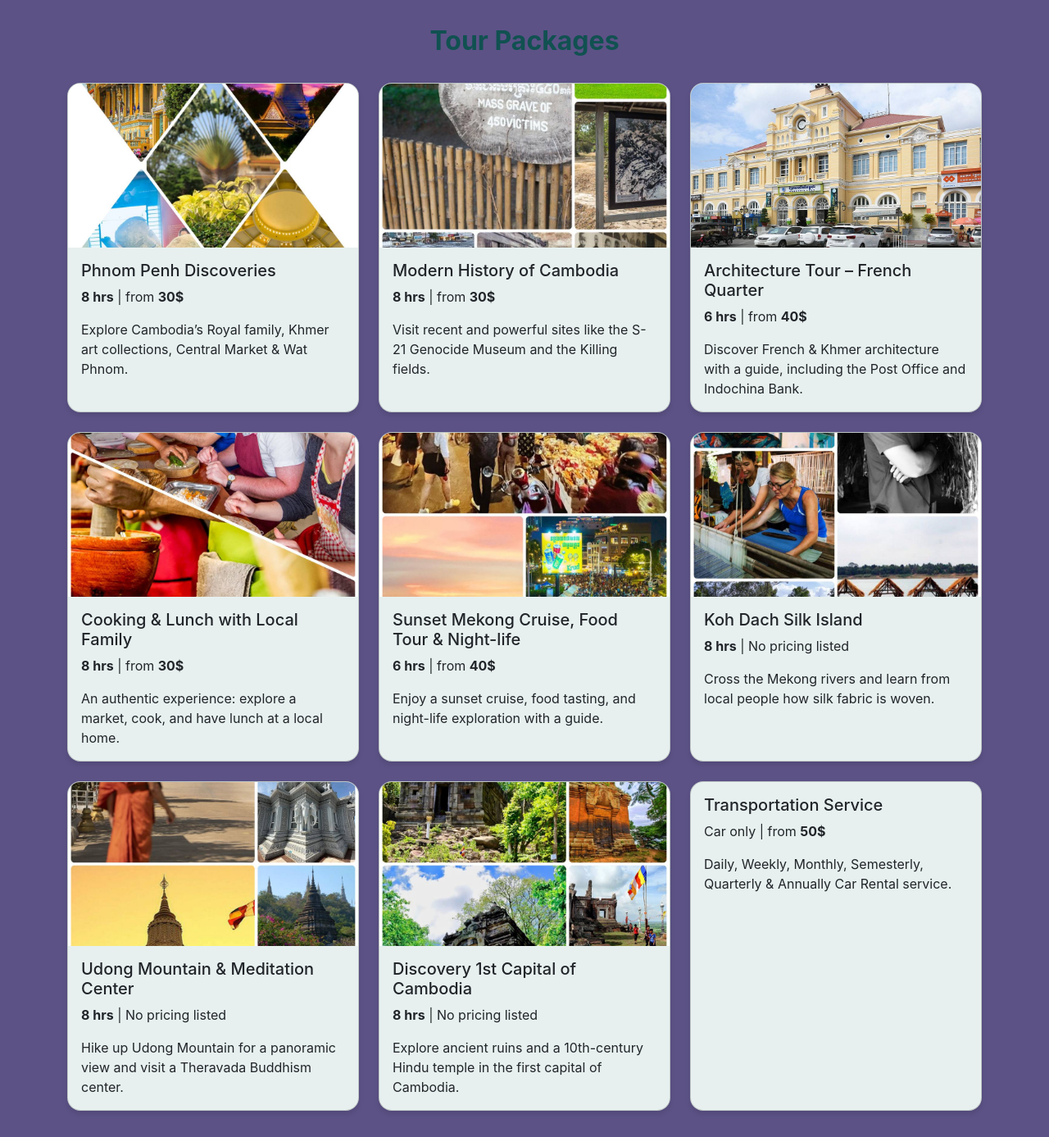
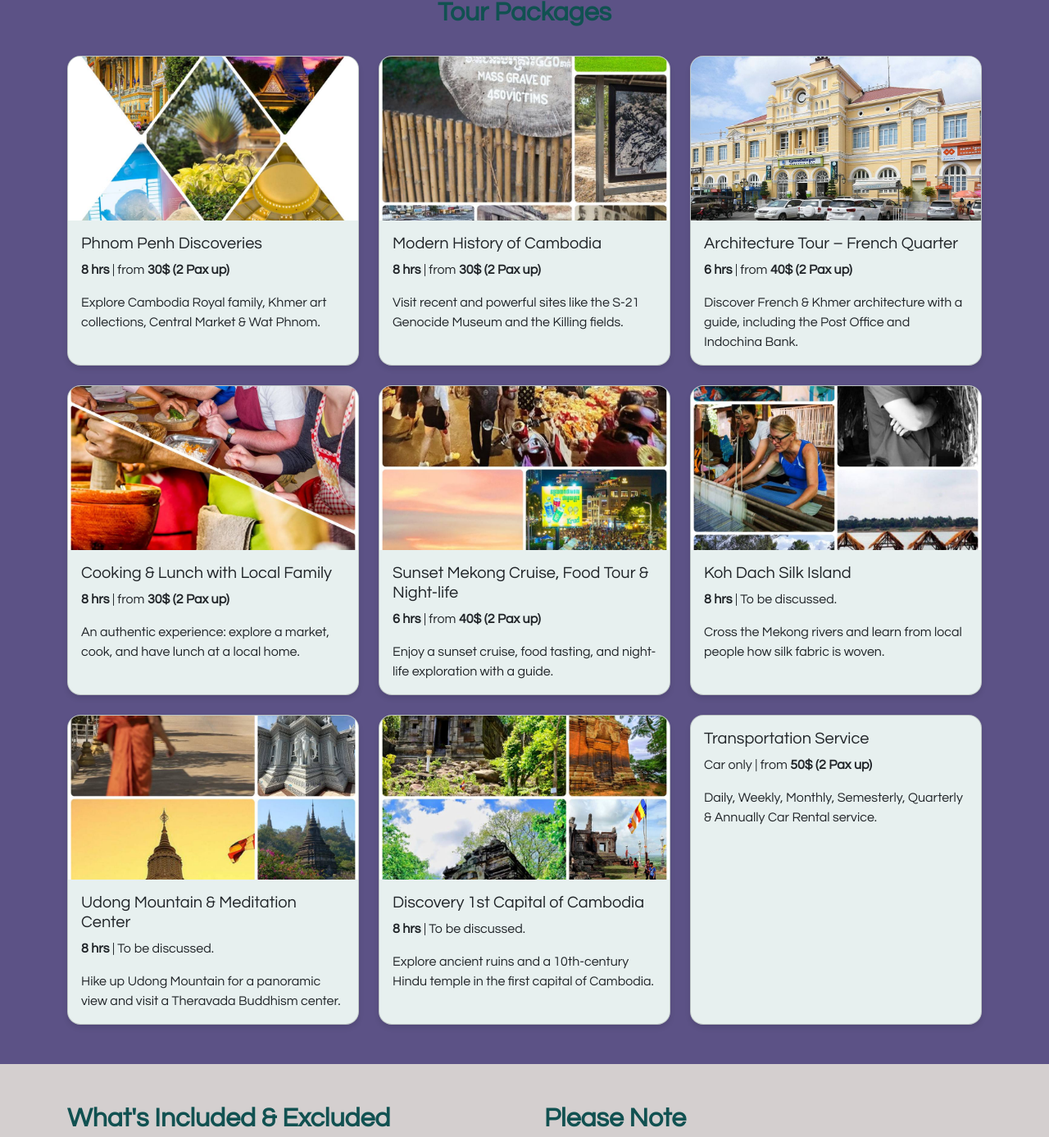
Before and after one commit to taingsiveminh/SmartTravel, a plain HTML site: page index.html in a window 1280 px wide. Shown: the part 1264-2651 px from the top of the page at 82% size. Drawn offline with nearby package versions, Linux system fonts and the light colour scheme.

Commit message:
Describe what you changed

```diff
--- a/index.html
+++ b/index.html
@@ -18,7 +18,8 @@
             --white: #e7f0ef;
         }
         body {
-            font-family: 'Inter', sans-serif;
+
+            font-family: Century Gothic;
             background-color: var(--light-bg);
         }
         .hero-section {
@@ -172,7 +173,7 @@
                     <p>Mr. TEA began his career as a teacher, sharing English and Mandarin with students in rural Cambodia. His love for learning naturally evolved into guiding, where he now holds dual licenses for Siem Reap and Phnom Penh. Every tour is infused with personal stories, historical depth, and a teacher’s touch—making each moment unforgettable.</p>
                 </div>
                 <div class="col-lg-6">
-                    <h3>🇰� A Witness to Cambodia’s Transformation</h3>
+                    <h3>A Witness to Cambodia Transformation</h3>
                     <p>Having lived through the Post Khmer Rouge era, the Vietnamese occupation, and Cambodia’s rebirth as a democratic kingdom, Mr. TEA offers rare insight into the country’s journey. His tours reflect the resilience of the Cambodian people and the beauty of a nation that has risen from its past.</p>
                 </div>
                 <div class="col-lg-6">
@@ -193,8 +194,8 @@
                         <img src="packed1.jpg" class="card-img-top" alt="Placeholder image for Phnom Penh Discoveries">
                         <div class="card-body">
                             <h5 class="card-title">Phnom Penh Discoveries</h5>
-                            <p class="card-text"><strong>8 hrs</strong> | from <strong>30$</strong></p>
-                            <p class="card-text">Explore Cambodia’s Royal family, Khmer art collections, Central Market & Wat Phnom.</p>
+                            <p class="card-text"><strong>8 hrs</strong> | from <strong>30$ (2 Pax up)</strong></p>
+                            <p class="card-text">Explore Cambodia Royal family, Khmer art collections, Central Market & Wat Phnom.</p>
                         </div>
                     </div>
                 </div>
@@ -204,7 +205,7 @@
                         <img src="packed2.jpg" class="card-img-top" alt="Modern History of Cambodia">
                         <div class="card-body">
                             <h5 class="card-title">Modern History of Cambodia</h5>
-                            <p class="card-text"><strong>8 hrs</strong> | from <strong>30$</strong></p>
+                            <p class="card-text"><strong>8 hrs</strong> | from <strong>30$ (2 Pax up)</strong></p>
                             <p class="card-text">Visit recent and powerful sites like the S-21 Genocide Museum and the Killing fields.</p>
                         </div>
                     </div>
@@ -215,7 +216,7 @@
                         <img src="packed3.jpg" class="card-img-top" alt="Architecture Tour – French Quarter">
                         <div class="card-body">
                             <h5 class="card-title">Architecture Tour – French Quarter</h5>
-                            <p class="card-text"><strong>6 hrs</strong> | from <strong>40$</strong></p>
+                            <p class="card-text"><strong>6 hrs</strong> | from <strong>40$ (2 Pax up)</strong></p>
                             <p class="card-text">Discover French & Khmer architecture with a guide, including the Post Office and Indochina Bank.</p>
                         </div>
                     </div>
@@ -226,7 +227,7 @@
                         <img src="packed4.jpg" class="card-img-top" alt="Cooking & Lunch with Local Family">
                         <div class="card-body">
                             <h5 class="card-title">Cooking & Lunch with Local Family</h5>
-                            <p class="card-text"><strong>8 hrs</strong> | from <strong>30$</strong></p>
+                            <p class="card-text"><strong>8 hrs</strong> | from <strong>30$ (2 Pax up)</strong></p>
                             <p class="card-text">An authentic experience: explore a market, cook, and have lunch at a local home.</p>
                         </div>
                     </div>
@@ -237,7 +238,7 @@
                         <img src="packed5.jpg" class="card-img-top" alt="Sunset Mekong Cruise, Food Tour & Night-life">
                         <div class="card-body">
                             <h5 class="card-title">Sunset Mekong Cruise, Food Tour & Night-life</h5>
-                            <p class="card-text"><strong>6 hrs</strong> | from <strong>40$</strong></p>
+                            <p class="card-text"><strong>6 hrs</strong> | from <strong>40$ (2 Pax up)</strong></p>
                             <p class="card-text">Enjoy a sunset cruise, food tasting, and night-life exploration with a guide.</p>
                             </div>
                     </div>
@@ -248,7 +249,7 @@
                         <img src="packed6.jpg" class="card-img-top" alt="Placeholder image for Koh Dach Silk Island">
                         <div class="card-body">
                             <h5 class="card-title">Koh Dach Silk Island</h5>
-                            <p class="card-text"><strong>8 hrs</strong> | No pricing listed</p>
+                            <p class="card-text"><strong>8 hrs</strong> | To be discussed.</p>
                             <p class="card-text">Cross the Mekong rivers and learn from local people how silk fabric is woven.</p>
                         </div>
                     </div>
@@ -259,7 +260,7 @@
                         <img src="packed7.jpg" class="card-img-top" alt="Udong Mountain & Meditation Center">
                         <div class="card-body">
                             <h5 class="card-title">Udong Mountain & Meditation Center</h5>
-                            <p class="card-text"><strong>8 hrs</strong> | No pricing listed</p>
+                            <p class="card-text"><strong>8 hrs</strong> | To be discussed.</p>
                             <p class="card-text">Hike up Udong Mountain for a panoramic view and visit a Theravada Buddhism center.</p>
                         </div>
                     </div>
@@ -270,7 +271,7 @@
                         <img src="packed8.jpg" class="card-img-top" alt="Discovery 1st Capital of Cambodia">
                         <div class="card-body">
                             <h5 class="card-title">Discovery 1st Capital of Cambodia</h5>
-                            <p class="card-text"><strong>8 hrs</strong> | No pricing listed</p>
+                            <p class="card-text"><strong>8 hrs</strong> | To be discussed.</p>
                             <p class="card-text">Explore ancient ruins and a 10th-century Hindu temple in the first capital of Cambodia.</p>
                         </div>
                     </div>
@@ -280,7 +281,7 @@
                     <div class="card h-100">
                         <div class="card-body">
                             <h5 class="card-title">Transportation Service</h5>
-                            <p class="card-text">Car only | from <strong>50$</strong></p>
+                            <p class="card-text">Car only | from <strong>50$ (2 Pax up)</strong></p>
                             <p class="card-text">Daily, Weekly, Monthly, Semesterly, Quarterly & Annually Car Rental service.</p>
                         </div>
                     </div>
@@ -367,12 +368,14 @@
     <footer id="contact" class="bg-dark text-white py-4">
         <div class="container text-center">
             <p><strong>Connect with us:</strong></p>
+            <p>vuthynou@gmail.com </p>
             <div class="social-links mb-3">
+
                 <a href="https://wa.me/85566960666" target="_blank" aria-label="WhatsApp"><i class="fab fa-whatsapp"></i></a>
                 <a href="https://web.facebook.com/photo/?fbid=122104338392896255&set=a.122104337618896255" target="_blank" aria-label="Facebook"><i class="fab fa-facebook"></i></a>
             </div>
             <p>📅 Book your tour today. Share the journey. Recommend to friends and family.</p>
-            <p class="mb-0">© 2024 Smart Travel Choices. All rights reserved.</p>
+            <p class="mb-0">© 2025 Smart Travel Choices. All rights reserved.</p>
         </div>
     </footer>
 
```
